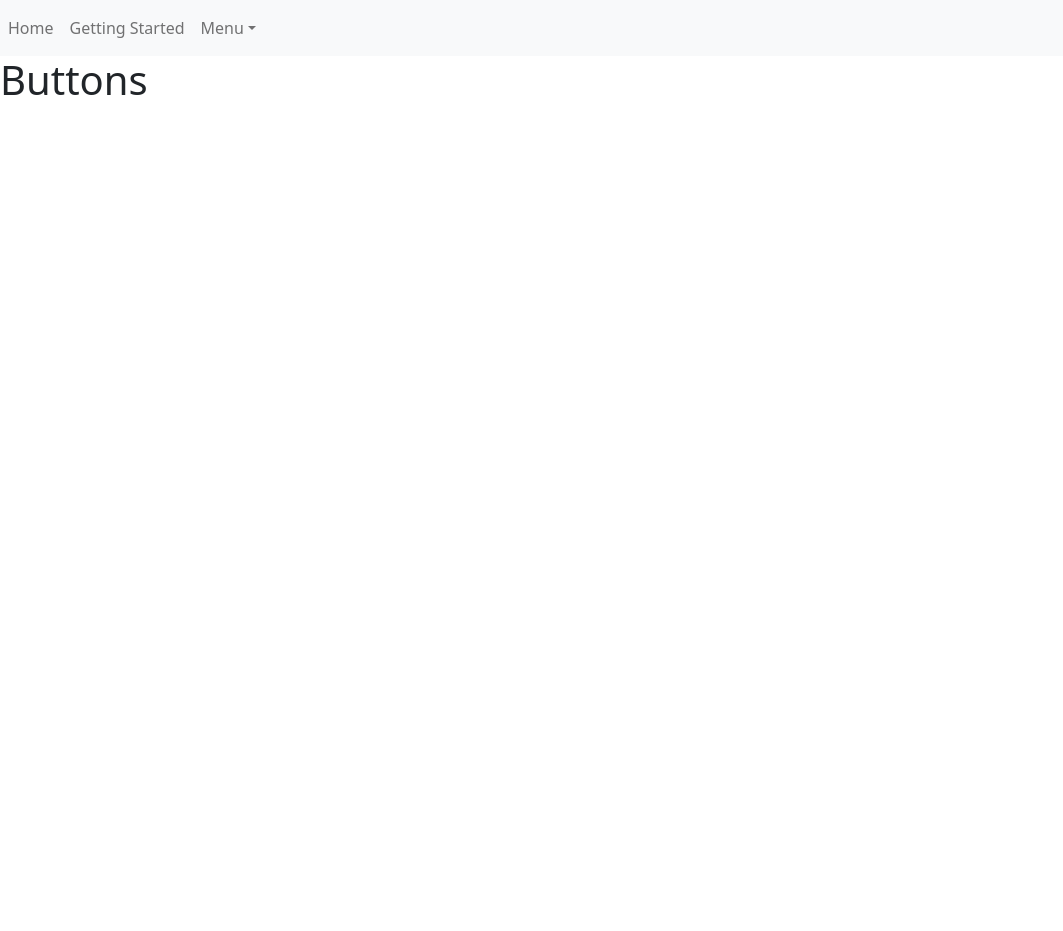
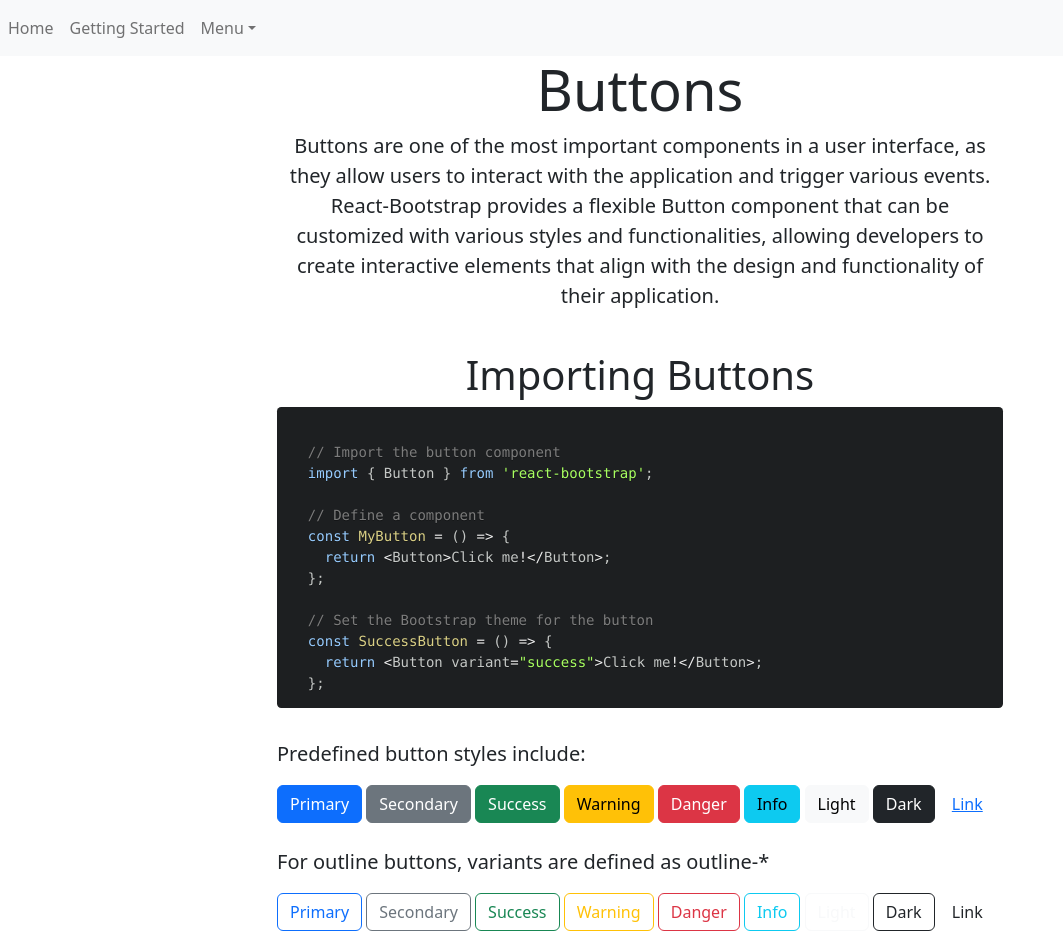
Before and after one commit to AliciaMoses/react-bootstrap-primer, a React (Create React App) app: page /buttons in a window 1280 px wide. Shown: the whole page, without its empty margins (0-1063 px from the left). Before the commit the page ends 800 px from the top, so only its background shows below. Built offline with nearby package versions, Linux system fonts and the light colour scheme.

Commit message:
Added syntaxhighlighter for code snippet rendering Added demo button components and main page content

```diff
--- a/package.json
+++ b/package.json
@@ -13,6 +13,7 @@
     "react-router": "^6.9.0",
     "react-router-dom": "^6.9.0",
     "react-scripts": "^5.0.1",
+    "react-syntax-highlighter": "^15.5.0",
     "web-vitals": "^2.1.4"
   },
   "scripts": {
--- /dev/null
+++ b/src/components/demo-components/button/Outline.js
@@ -0,0 +1,20 @@
+import React from 'react';
+import { Button } from 'react-bootstrap';
+
+const OutlineButton = () => {
+  return (
+    <>
+      <Button variant="outline-primary">Primary</Button>{' '}
+      <Button variant="outline-secondary">Secondary</Button>{' '}
+      <Button variant="outline-success">Success</Button>{' '}
+      <Button variant="outline-warning">Warning</Button>{' '}
+      <Button variant="outline-danger">Danger</Button>{' '}
+      <Button variant="outline-info">Info</Button>{' '}
+      <Button variant="outline-light">Light</Button>{' '}
+      <Button variant="outline-dark">Dark</Button>{' '}
+      <Button variant="outline-link">Link</Button>
+    </>
+  );
+};
+
+export default OutlineButton;
--- /dev/null
+++ b/src/components/demo-components/button/Solid.js
@@ -0,0 +1,20 @@
+import React from 'react';
+import { Button } from 'react-bootstrap';
+
+const SolidButtons = () => {
+  return (
+    <>
+      <Button variant="primary">Primary</Button>{' '}
+      <Button variant="secondary">Secondary</Button>{' '}
+      <Button variant="success">Success</Button>{' '}
+      <Button variant="warning">Warning</Button>{' '}
+      <Button variant="danger">Danger</Button>{' '}
+      <Button variant="info">Info</Button>{' '}
+      <Button variant="light">Light</Button>{' '}
+      <Button variant="dark">Dark</Button>{' '}
+      <Button variant="link">Link</Button>
+    </>
+  );
+};
+
+export default SolidButtons;
--- a/src/components/pages/buttons/Buttons.js
+++ b/src/components/pages/buttons/Buttons.js
@@ -1,10 +1,41 @@
 import React from "react";
 import Layout from "../../base-components/layout/Layout";
+import btnCode from "./btnCode";
+import { Prism as SyntaxHighlighter } from "react-syntax-highlighter";
+import { atomDark } from "react-syntax-highlighter/dist/esm/styles/prism";
+import { Container } from "react-bootstrap";
+import SolidButtons from "../../demo-components/button/Solid";
+import OutlineButton from "../../demo-components/button/Outline";
 
 const Buttons = () => {
   return (
     <Layout>
-      <h1>Buttons</h1>
+      <h1 className="display-4 text-center">Buttons</h1>
+
+      <Container style={{ maxWidth: "750px" }}>
+        <p className="lead text-center">
+          Buttons are one of the most important components in a user interface,
+          as they allow users to interact with the application and trigger
+          various events. React-Bootstrap provides a flexible Button component
+          that can be customized with various styles and functionalities,
+          allowing developers to create interactive elements that align with the
+          design and functionality of their application.
+        </p>
+        <br></br>
+        <h1 class="display-6 text-center">Importing Buttons</h1>
+        <SyntaxHighlighter language="javascript" style={atomDark}>
+          {btnCode}
+        </SyntaxHighlighter>
+        <br></br>
+        <p className="lead">Predefined button styles include:</p>
+        <SolidButtons />
+        <br></br>
+        <br></br>
+        <p className="lead">
+          For outline buttons, variants are defined as outline-*
+        </p>
+        <OutlineButton />
+      </Container>
     </Layout>
   );
 };
--- /dev/null
+++ b/src/components/pages/buttons/btnCode.js
@@ -0,0 +1,16 @@
+const btnCode = `
+  // Import the button component
+  import { Button } from 'react-bootstrap';
+
+  // Define a component
+  const MyButton = () => {
+    return <Button>Click me!</Button>;
+  };
+
+  // Set the Bootstrap theme for the button
+  const SuccessButton = () => {
+    return <Button variant="success">Click me!</Button>;
+  };
+`;
+
+export default btnCode;
```
Also changed, not shown: 1 other file (tests, documents, lock files or other folders).
